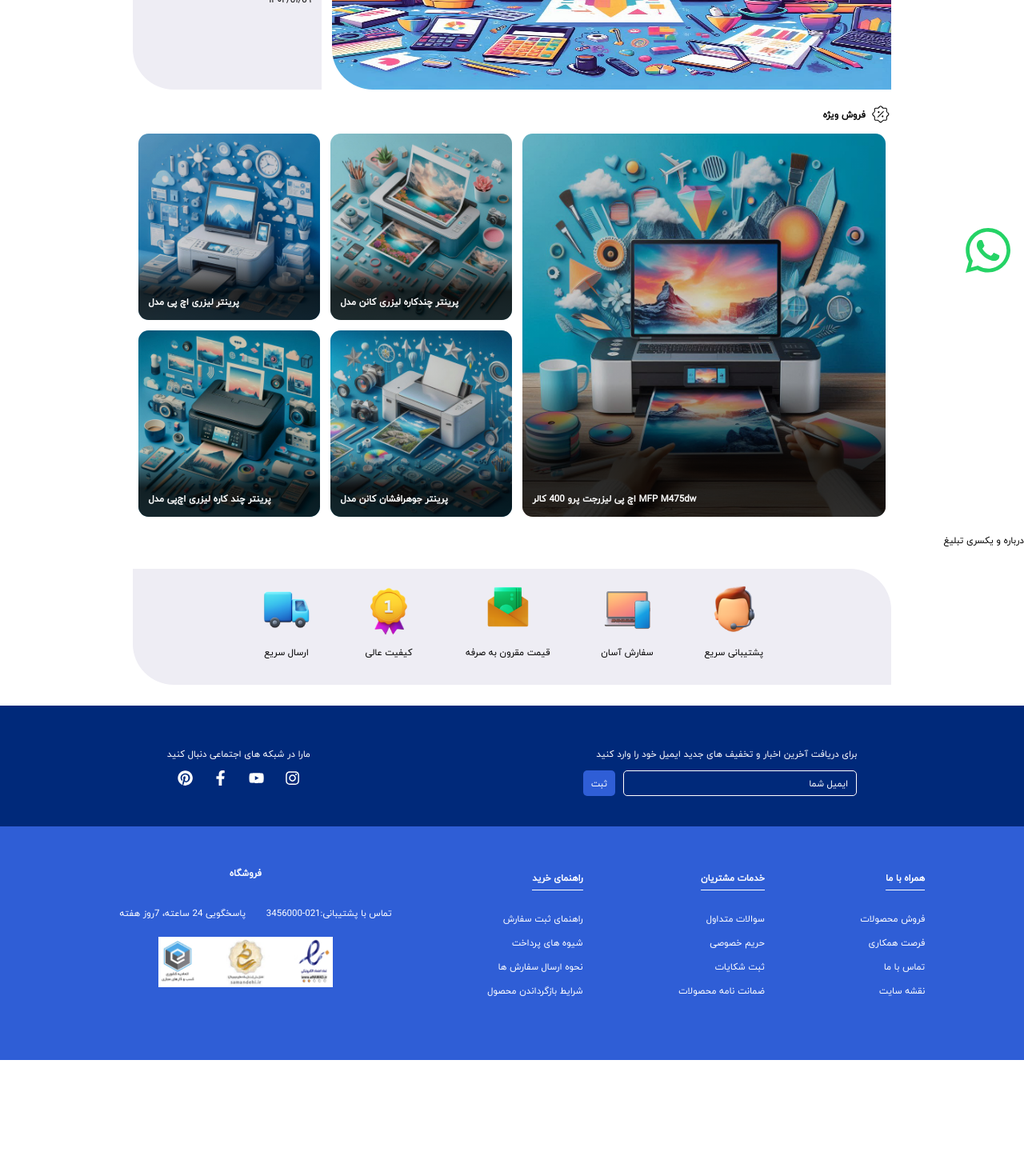
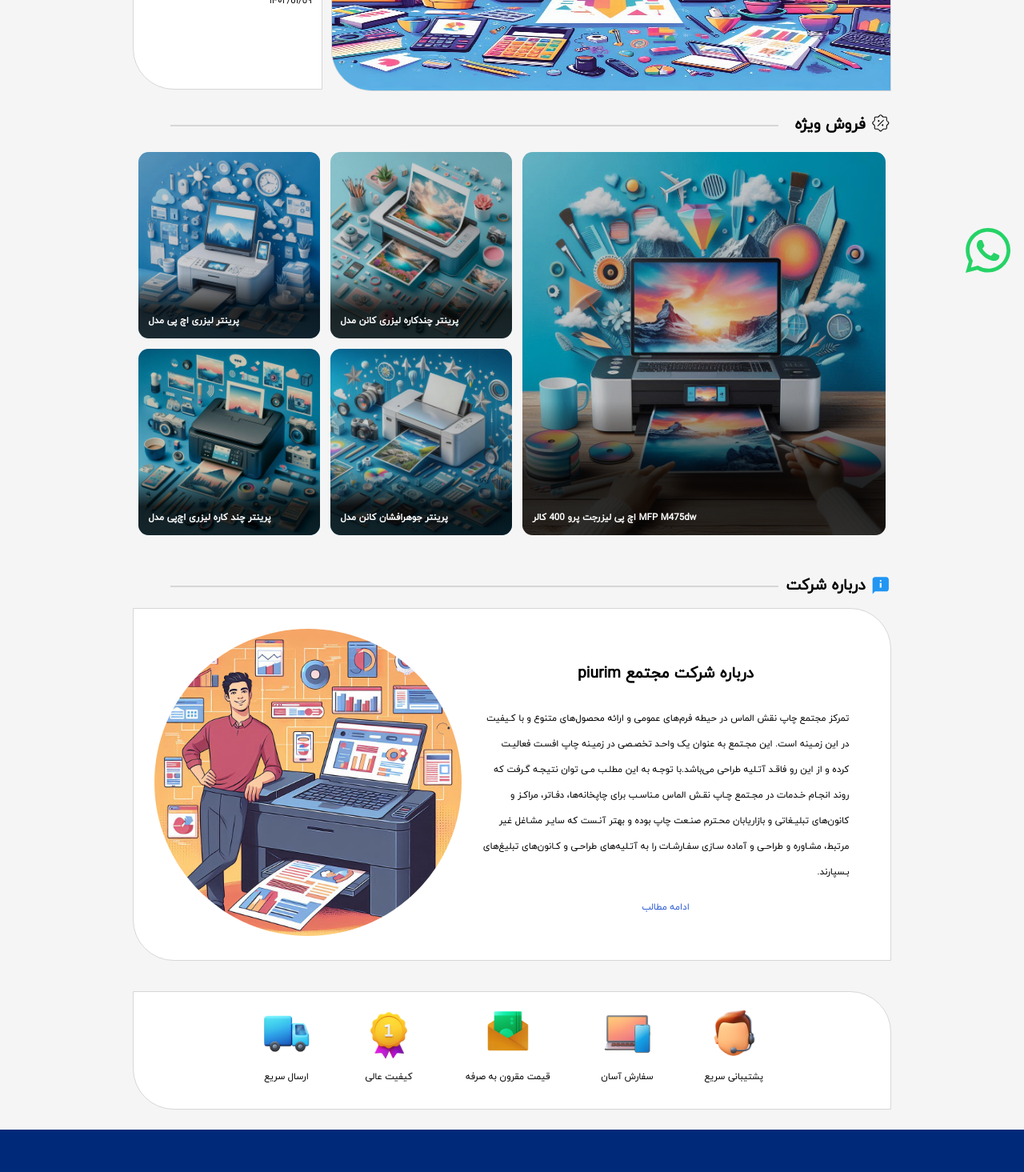
Before and after one commit to sara-rsh/printProject, a React (Create React App) app: page / in a window 1280 px wide. Shown: the part 420-1885 px from the top of the page at 80% size. Before the commit the page ends 1745 px from the top, so only its background shows below. Built offline with nearby package versions, Linux system fonts and the light colour scheme; no server answers.

Commit message:
add new style

```diff
--- a/src/App.css
+++ b/src/App.css
@@ -1,6 +1,8 @@
 body{
     direction: rtl;
     margin: 0px;
+    background-color: rgb(245, 245, 245);
+    /* color:#F7F7F7 ; */
 }
 .stickyBtn {
     position: fixed;
--- a/src/App.js
+++ b/src/App.js
@@ -23,7 +23,7 @@ function App() {
                 <Link to="/" className="stickyBtn">
                   <IoLogoWhatsapp />
                 </Link>
-                <div className="discount">با عضویت در کاراگراف، اولین سفارش خود را ” رایگان” تحویل بگیرید. </div>
+                <div className="discount">با عضویت در piurim اولین سفارش خود را ” رایگان” تحویل بگیرید. </div>
                 <Header/>
                 <Navbar/>
                 <Routes >
--- a/src/components/about/about.jsx
+++ b/src/components/about/about.jsx
@@ -1,10 +1,37 @@
-import styles from './about.module.css';
-import React from 'react'
+import styles from "./about.module.css";
+import React from "react";
+import { FcAbout } from "react-icons/fc";
+import AboutPic from "../../assets/about.jpeg";
 
 function About() {
   return (
-    <div>درباره و یکسری تبلیغ</div>
-  )
+    <div className={styles.container}>
+      <div className={styles.topAbout}>
+        <FcAbout className={styles.AboutIcon} />
+        <h1>درباره شرکت</h1>
+      </div>
+      <div className={styles.about}>
+        <div className={styles.aboutPic}>
+          <img src={AboutPic} alt="AboutPic" />
+        </div>
+        <div className={styles.aboutContent}>
+          <h1>درباره شرکت مجتمع piurim</h1>
+          <p>
+            تمرکز مجتمع چاپ نقش الماس در حیطه فرم‌های عمومی و ارائه محصول‌های
+            متنوع و با کـیفیت در این زمـینه است. این مجـتمع به عنوان یک واحـد
+            تخصـصی در زمیـنه چاپ افسـت فعالیـت کرده و از این رو فاقـد آتـلیه
+            طراحی می‌باشد.با توجـه به این مطلـب مـی توان نتیجـه گـرفت که روند
+            انجـام خـدمات در مجـتمع چـاپ نقـش الماس مـناسـب برای چاپخانه‌ها،
+            دفـاتر، مراکـز و کانون‌های تبلیـغاتی و بازاریابان محـترم صنـعت چاپ
+            بوده و بهتر آنـست که سایـر مشـاغل غیر مرتبط، مشـاوره و طراحـی و
+            آماده سـازی سفـارشـات را به آتـلیه‌های طراحـی و کـانون‌های تبلیغ‌های
+            بـسپارند.
+          </p>
+          <span>ادامه مطالب</span>
+        </div>
+      </div>
+    </div>
+  );
 }
 
-export default About
+export default About;
--- a/src/components/about/about.module.css
+++ b/src/components/about/about.module.css
@@ -0,0 +1,60 @@
+.container {
+  padding: 1vw 13vw;
+}
+.topAbout {
+  display: flex;
+  align-items: center;
+  gap: 0.5vw;
+  position: relative;
+}
+.topAbout h1 {
+  font-size: 1.5vw;
+}
+.topAbout ::after {
+  content: "";
+  border: 1px solid #d6d6d6;
+  width: 80%;
+  position: absolute;
+  right: 11vw;
+  top: 2.4vw;
+}
+.AboutIcon {
+  font-size: 2vw;
+}
+.aboutContent {
+  display: flex;
+  align-items: center;
+  justify-content: center;
+  flex-direction: column;
+  padding: 2vw;
+  line-height: 2.5vw;
+}
+.aboutContent h1 {
+  font-size: 1.5vw;
+}
+.aboutContent h1 ::before {
+  content: "";
+  border: 1px solid #d6d6d6;
+  position: absolute;
+  right: 1vw;
+  top: 2.4vw;
+}
+.aboutContent span {
+  color: #2f5ed6;
+  cursor: pointer;
+}
+.about {
+  background-color: #ffff;
+  display: flex;
+  flex-direction: row-reverse;
+  border-radius: 0px 4vw;
+  border: 1px solid #d6d6d6;
+  padding: 2vw 2vw;
+}
+.aboutPic img {
+  border-radius: 100%;
+  height: 30vw;
+}
+.aboutPic {
+  display: flex;
+}
--- a/src/components/banner/banner.module.css
+++ b/src/components/banner/banner.module.css
@@ -13,7 +13,8 @@
   border-radius: 0px 4vw;
   height: 100%;
   width: 100%;
-  object-fit:fill;
+  object-fit: fill;
+  border: 1px solid #d6d6d6;
 }
 .nextBtn {
   position: absolute;
@@ -37,9 +38,10 @@
 }
 .news {
   padding: 0px 1vw;
-  background-color: #eeedf4;
+  background-color: #ffff;
   border-radius: 0px 4vw;
   width: 30%;
+  border: 1px solid #d6d6d6;
 }
 .news h3 {
   text-align: center;
--- a/src/components/cardContent/cardContent.module.css
+++ b/src/components/cardContent/cardContent.module.css
@@ -2,11 +2,12 @@
   display: flex;
   gap: 5vw;
   justify-content: center;
-  background-color: #eeedf4;
+  background-color: #ffff;
   padding: 1.5vw 0px;
   border-radius: 5px;
   margin: 2vw 13vw;
   border-radius: 0px 4vw;
+  border: 1px solid #d6d6d6;
 }
 .container div {
   display: flex;
--- a/src/components/header/header.module.css
+++ b/src/components/header/header.module.css
@@ -3,6 +3,7 @@
   justify-content: space-around;
   align-items: center;
   border-bottom: 1px solid #d6d6d6;
+  background-color: #ffff;
 }
 .headMenu {
   display: flex;
--- a/src/components/hotSells/hotSells.module.css
+++ b/src/components/hotSells/hotSells.module.css
@@ -5,6 +5,18 @@
   display: flex;
   align-items: center;
   gap: 0.5vw;
+  position: relative;
+}
+.topHot h1{
+  font-size: 1.5vw;
+}
+.topHot ::after {
+  content: "";
+  border: 1px solid #d6d6d6;
+  width: 80%;
+  position: absolute;
+  right: 11vw;
+  top: 2.4vw;
 }
 .hotIcon {
   font-size: 2vw;
@@ -72,6 +84,6 @@
   left: 1vw;
   color: #ffff;
   z-index: 1;
-  font-size: .9vw;
+  font-size: 0.9vw;
   margin: 0px;
 }
```
Also changed, not shown: src/components/hotSells/hotSells.jsx (+3 -20 lines), src/assets/about.jpeg (renamed from src/assets/_66de297b-62ca-4e64-9736-ba29fd7bb60f.jpeg).
